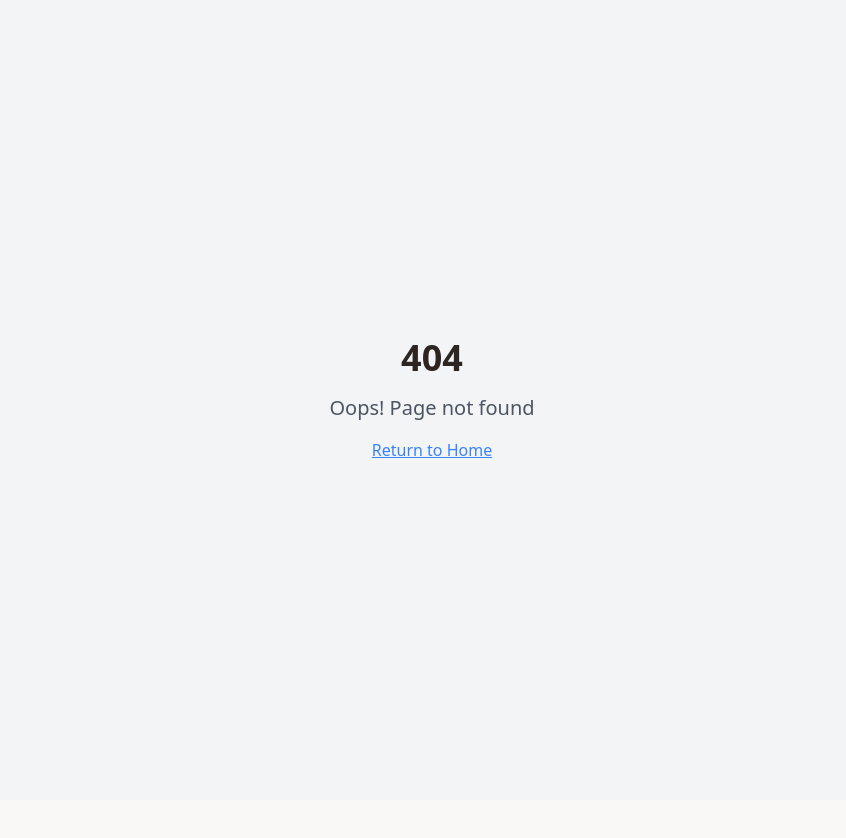
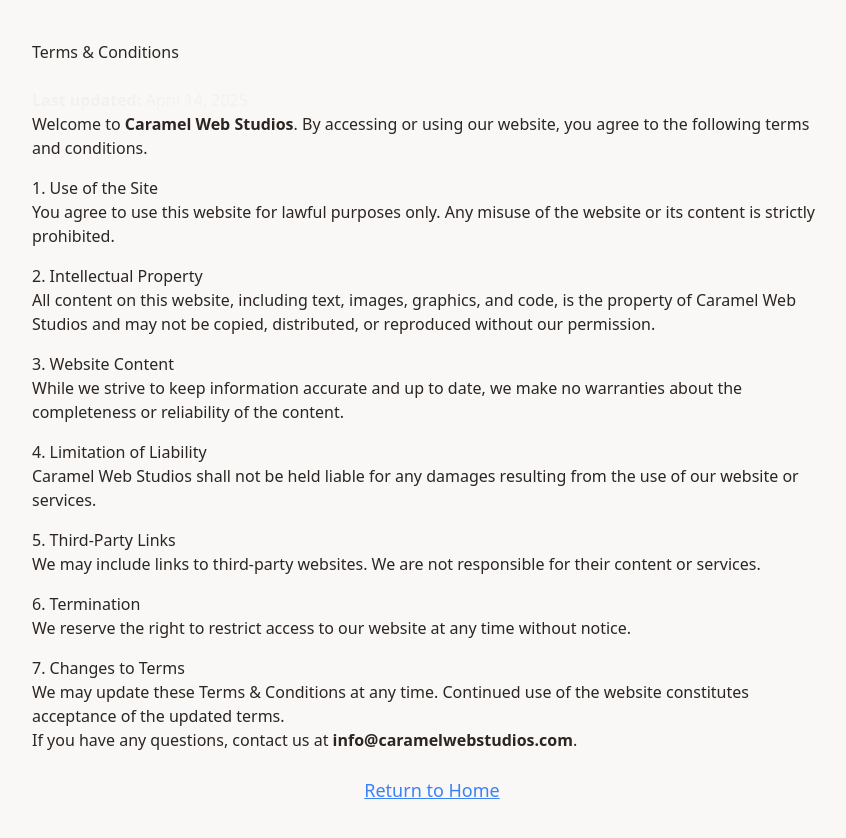
Before and after one commit to zarfishan20/caramel-web-workbench, a React (Vite) app: page /terms in a window 1280 px wide. Before the commit this address had no page. Shown: the top 838 px of the page, without its empty margins (208-1054 px from the left). Before the commit the page ends 800 px from the top, so only its background shows below. Built offline with nearby package versions, Linux system fonts and the light colour scheme.

Commit message:
adding privacy etc pages

```diff
--- a/src/App.tsx
+++ b/src/App.tsx
@@ -5,6 +5,9 @@ import { QueryClient, QueryClientProvider } from "@tanstack/react-query";
 import { BrowserRouter, Routes, Route } from "react-router-dom";
 import Index from "./pages/Index";
 import NotFound from "./pages/NotFound";
+import TermsConditions from "./pages/Terms";
+import CookiePolicy from "./pages/Cookies";
+import PrivacyPolicy from "./pages/Privacy";
 
 const queryClient = new QueryClient();
 
@@ -16,6 +19,9 @@ const App = () => (
       <BrowserRouter>
         <Routes>
           <Route path="/" element={<Index />} />
+           <Route path="/terms" element={<TermsConditions />} />
+          <Route path="/privacy" element={<PrivacyPolicy />} />
+          <Route path="/cookies" element={<CookiePolicy />} />
           {/* ADD ALL CUSTOM ROUTES ABOVE THE CATCH-ALL "*" ROUTE */}
           <Route path="*" element={<NotFound />} />
         </Routes>
--- a/src/components/Footer.tsx
+++ b/src/components/Footer.tsx
@@ -1,5 +1,6 @@
 import { Button } from "@/components/ui/button";
 import { Mail, Phone, MapPin, Twitter, Linkedin, Github, Instagram } from "lucide-react";
+import { Link } from "react-router-dom";
 const Footer = () => {
   return <footer className="bg-foreground text-white py-16">
       <div className="max-w-6xl mx-auto px-6">
@@ -19,9 +20,6 @@ const Footer = () => {
             </p>
             <div className="flex space-x-4">
               <Button variant="ghost" size="sm" className="text-white hover:text-gold hover:bg-white/10">
-                <Twitter className="w-5 h-5" />
-              </Button>
-              <Button variant="ghost" size="sm" className="text-white hover:text-gold hover:bg-white/10">
                 <Linkedin className="w-5 h-5" />
               </Button>
               <Button variant="ghost" size="sm" className="text-white hover:text-gold hover:bg-white/10">
@@ -37,7 +35,7 @@ const Footer = () => {
           <div>
             <h4 className="text-lg font-semibold mb-4 text-gold">Quick Links</h4>
             <ul className="space-y-3">
-              {["Home", "About", "Services", "Portfolio", "Contact"].map(link => <li key={link}>
+              {["Home", "Services", "Portfolio", "Contact"].map(link => <li key={link}>
                   <a href={`#${link.toLowerCase()}`} className="text-white/80 hover:text-gold transition-colors">
                     {link}
                   </a>
@@ -72,15 +70,15 @@ const Footer = () => {
               &copy; 2023 - {new Date().getFullYear()} Caramel Web Studios. All rights reserved.
             </p>
             <div className="flex gap-6">
-              <a href="#" className="text-white/60 hover:text-gold transition-colors text-sm">
+              <Link to="/privacy" className="text-white/60 hover:text-gold transition-colors text-sm">
                 Privacy Policy
-              </a>
-              <a href="#" className="text-white/60 hover:text-gold transition-colors text-sm">
+              </Link>
+              <Link to="/terms" className="text-white/60 hover:text-gold transition-colors text-sm">
                 Terms of Service
-              </a>
-              <a href="#" className="text-white/60 hover:text-gold transition-colors text-sm">
+              </Link>
+              <Link to="cookies" className="text-white/60 hover:text-gold transition-colors text-sm">
                 Cookie Policy
-              </a>
+              </Link>
             </div>
           </div>
         </div>
--- a/src/components/Quote.tsx
+++ b/src/components/Quote.tsx
@@ -5,7 +5,6 @@ import { Input } from "@/components/ui/input";
 import { Textarea } from "@/components/ui/textarea";
 import { useToast } from "@/hooks/use-toast";
 import { Send, Briefcase, Globe, Calendar } from "lucide-react";
-
 
 
 const QuoteForm = () => {
--- /dev/null
+++ b/src/pages/Cookies.tsx
@@ -0,0 +1,70 @@
+import { Link } from "react-router-dom";
+
+const CookiePolicy = () => {
+  return (
+    <div className="min-h-screen bg-gray-50 flex items-center justify-center px-6 py-12">
+      <div className="max-w-3xl w-full bg-white shadow-md rounded-2xl p-8">
+        <h1 className="text-3xl font-bold mb-4 border-b pb-2">
+          Cookie Policy
+        </h1>
+        <p className="text-gray-600 mb-6">
+          <strong>Last updated:</strong> April 18, 2025
+        </p>
+
+        <p className="mb-4">
+          This Cookie Policy explains how <strong>Caramel Web Studios</strong>
+          uses cookies and similar technologies on our website.
+        </p>
+
+        <h2 className="text-xl font-semibold mt-6 mb-2">1. What Are Cookies?</h2>
+        <p className="mb-4">
+          Cookies are small text files that are placed on your device when you visit a website.
+          They help us provide you with a better browsing experience and allow us to analyze how
+          our site is used.
+        </p>
+
+        <h2 className="text-xl font-semibold mt-6 mb-2">2. How We Use Cookies</h2>
+        <p className="mb-4">We use cookies for the following purposes:</p>
+        <ul className="list-disc list-inside space-y-2 mb-4">
+          <li><strong>Essential cookies:</strong> Required for the site to function properly.</li>
+          <li><strong>Analytics cookies:</strong> To understand how visitors interact with our website and improve performance.</li>
+          <li><strong>Functional cookies:</strong> To remember your preferences and enhance your experience.</li>
+          <li><strong>Marketing cookies:</strong> To deliver relevant content and track the effectiveness of campaigns.</li>
+        </ul>
+
+        <h2 className="text-xl font-semibold mt-6 mb-2">3. Managing Cookies</h2>
+        <p className="mb-4">
+          You can control or delete cookies through your browser settings. However,
+          disabling certain cookies may affect the functionality of our website.
+        </p>
+
+        <h2 className="text-xl font-semibold mt-6 mb-2">4. Third-Party Cookies</h2>
+        <p className="mb-4">
+          Some cookies may be set by third-party services such as Google Analytics
+          to help us analyze traffic and improve our services.
+        </p>
+
+        <h2 className="text-xl font-semibold mt-6 mb-2">5. Updates to This Policy</h2>
+        <p className="mb-4">
+          We may update this Cookie Policy from time to time. Changes will be posted on this page with an updated date.
+        </p>
+
+        <p className="mb-8">
+          If you have questions about our use of cookies, please contact us at{" "}
+          <strong>info@caramelwebstudios.com</strong>.
+        </p>
+
+        <div className="text-center">
+          <Link
+            to="/"
+            className="text-blue-500 hover:text-blue-700 underline font-medium"
+          >
+            Return to Home
+          </Link>
+        </div>
+      </div>
+    </div>
+  );
+};
+
+export default CookiePolicy;
--- /dev/null
+++ b/src/pages/Privacy.tsx
@@ -0,0 +1,72 @@
+import { Link } from "react-router-dom";
+
+function PrivacyPolicy() {
+  return (
+    <div className="min-h-screen bg-gray-50 flex items-center justify-center px-6 py-12">
+      <div className="max-w-3xl w-full bg-white shadow-md rounded-2xl p-8">
+        <h1 className="text-3xl font-bold mb-4 border-b pb-2">Privacy Policy</h1>
+        <p className="text-gray-600 mb-6">
+          <strong>Last updated:</strong> April 14, 2025
+        </p>
+
+        <p className="mb-4">
+          At <strong>Caramel Web Studios</strong>, we value your privacy. This Privacy Policy explains how we collect, use, and safeguard your information when you visit our website.
+        </p>
+
+        <h2 className="text-xl font-semibold mt-6 mb-2">1. Information We Collect</h2>
+        <p className="mb-4">
+          We may collect personal information such as your name, email address, and any other details you provide through our contact form or by interacting with us.
+        </p>
+
+        <h2 className="text-xl font-semibold mt-6 mb-2">2. How We Use Your Information</h2>
+        <ul className="list-disc list-inside space-y-2 mb-4">
+          <li>Respond to inquiries and provide customer support</li>
+          <li>Improve our website and services</li>
+          <li>Send occasional updates if you opt in</li>
+        </ul>
+
+        <h2 className="text-xl font-semibold mt-6 mb-2">3. Data Security</h2>
+        <p className="mb-4">
+          We implement industry-standard security measures to protect your data from unauthorized access, use, or disclosure.
+        </p>
+
+        <h2 className="text-xl font-semibold mt-6 mb-2">4. Third-Party Links</h2>
+        <p className="mb-4">
+          Our website may contain links to third-party websites. We are not responsible for their content or privacy practices.
+        </p>
+
+        <h2 className="text-xl font-semibold mt-6 mb-2">5. Cookies</h2>
+        <p className="mb-4">
+          We may use cookies to enhance user experience and gather usage data. You can disable cookies in your browser settings.
+        </p>
+
+        <h2 className="text-xl font-semibold mt-6 mb-2">6. Your Rights</h2>
+        <p className="mb-4">
+          You may request to access, update, or delete your personal data by contacting us at{" "}
+          <strong>info@caramelwebstudios.com</strong>.
+        </p>
+
+        <h2 className="text-xl font-semibold mt-6 mb-2">7. Changes to This Policy</h2>
+        <p className="mb-4">
+          We may update this Privacy Policy from time to time. Changes will be posted on this page with an updated date.
+        </p>
+
+        <p className="mb-8">
+          If you have any questions, feel free to contact us at{" "}
+          <strong>info@caramelwebstudios.com</strong>.
+        </p>
+
+        <div className="text-center">
+          <Link
+            to="/"
+            className="text-blue-500 hover:text-blue-700 underline font-medium"
+          >
+            Return to Home
+          </Link>
+        </div>
+      </div>
+    </div>
+  );
+}
+
+export default PrivacyPolicy;
--- /dev/null
+++ b/src/pages/Terms.tsx
@@ -0,0 +1,86 @@
+import { useEffect } from "react";
+
+const TermsConditions = () => {
+  useEffect(() => {
+    console.log("Terms & Conditions page loaded");
+  }, []);
+
+  return (
+    <div id="terms" className="py-5">
+      <div className="min-h-screen flex flex-col items-center justify-center py-5">
+        <div className="mx-auto" style={{ maxWidth: "800px" }}>
+          <h1 className="mb-4 border-bottom pb-2">Terms & Conditions</h1>
+          <p className="text-muted">
+            <strong>Last updated:</strong> April 14, 2025
+          </p>
+
+          <p>
+            Welcome to <strong>Caramel Web Studios</strong>. By accessing or
+            using our website, you agree to the following terms and conditions.
+          </p>
+
+          <h4 className="mt-4">1. Use of the Site</h4>
+          <p>
+            You agree to use this website for lawful purposes only. Any misuse
+            of the website or its content is strictly prohibited.
+          </p>
+
+          <h4 className="mt-4">2. Intellectual Property</h4>
+          <p>
+            All content on this website, including text, images, graphics, and
+            code, is the property of Caramel Web Studios and may not be copied,
+            distributed, or reproduced without our permission.
+          </p>
+
+          <h4 className="mt-4">3. Website Content</h4>
+          <p>
+            While we strive to keep information accurate and up to date, we
+            make no warranties about the completeness or reliability of the
+            content.
+          </p>
+
+          <h4 className="mt-4">4. Limitation of Liability</h4>
+          <p>
+            Caramel Web Studios shall not be held liable for any damages
+            resulting from the use of our website or services.
+          </p>
+
+          <h4 className="mt-4">5. Third-Party Links</h4>
+          <p>
+            We may include links to third-party websites. We are not responsible
+            for their content or services.
+          </p>
+
+          <h4 className="mt-4">6. Termination</h4>
+          <p>
+            We reserve the right to restrict access to our website at any time
+            without notice.
+          </p>
+
+          <h4 className="mt-4">7. Changes to Terms</h4>
+          <p>
+            We may update these Terms & Conditions at any time. Continued use
+            of the website constitutes acceptance of the updated terms.
+          </p>
+
+          <p>
+            If you have any questions, contact us at{" "}
+            <strong>info@caramelwebstudios.com</strong>.
+          </p>
+
+          {/* Return to Home Link */}
+          <div className="mt-6 text-center">
+            <a
+              href="/"
+              className="text-blue-500 hover:text-blue-700 underline text-lg"
+            >
+              Return to Home
+            </a>
+          </div>
+        </div>
+      </div>
+    </div>
+  );
+};
+
+export default TermsConditions;
```
